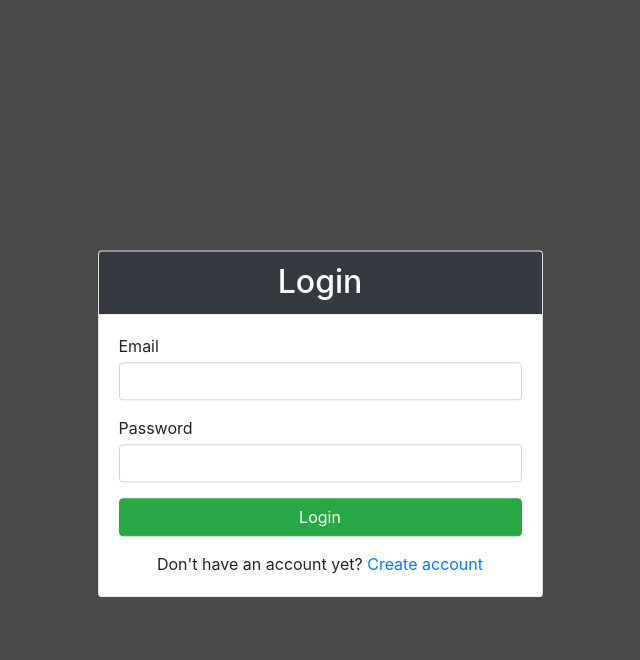
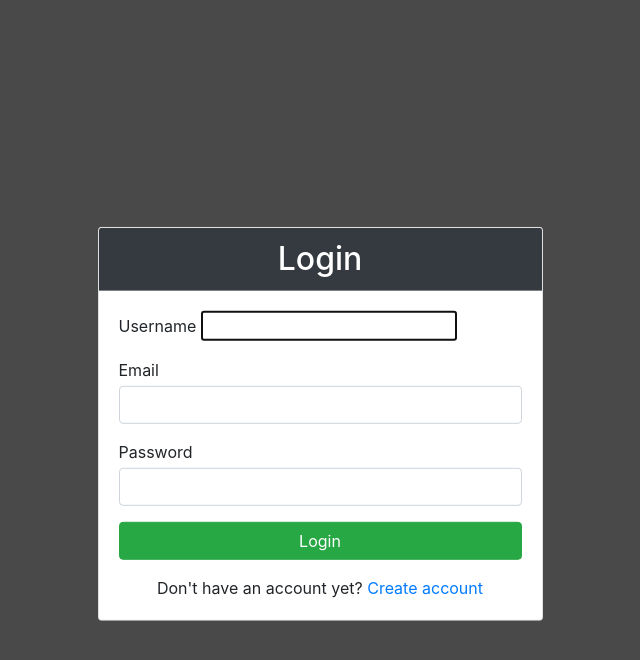
Before and after one commit to K-Krut/Marshall, a Django app: page /login/ in a window 1280 px wide. Shown: the top 660 px of the page, without its empty margins (320-960 px from the left). Run offline with Django 4.2, Linux system fonts and the light colour scheme.

Commit message:
login fixed

```diff
--- a/marshall/settings.py
+++ b/marshall/settings.py
@@ -27,7 +27,6 @@ SECRET_KEY = 'django-insecure-@t9bsv9^*0re$!e28fcqq$_1kr0_8#f^-xzw(q(1+w#a(l#bfd
 DEBUG = True
 
 ALLOWED_HOSTS = []
-
 
 # Application definition
 
@@ -144,7 +143,7 @@ STATICFILES_DIRS = [
 ]
 MEDIA_ROOT = os.path.join(BASE_DIR, "media/")
 
-
+LOGIN_REDIRECT_URL = '/'
 
 # Default primary key field type
 # https://docs.djangoproject.com/en/4.1/ref/settings/#default-auto-field
--- a/templates/users/login.html
+++ b/templates/users/login.html
@@ -13,9 +13,19 @@
         <div class="card-header bg-dark text-white text-center">
           <h2 class="mb-0">Login</h2>
         </div>
+
         <div class="card-body">
           <form action="{% url 'login' %}" method="post">
             {% csrf_token %}
+
+            <div class="form-group">
+              <label for="{{form.username.id_for_label}}" class="mb-1">Username</label>
+              {{form.username}}
+              <div class="invalid-feedback">
+                {{form.username.errors}}
+              </div>
+            </div>
+
             <div class="form-group">
               <label for="{{form.email.id_for_label}}" class="mb-1">Email</label>
               {{form.email}}
@@ -23,6 +33,7 @@
                 {{form.email.errors}}
               </div>
             </div>
+
             <div class="form-group">
               <label for="{{form.password.id_for_label}}" class="mb-1">Password</label>
               {{form.password}}
@@ -30,6 +41,7 @@
                 {{form.password.errors}}
               </div>
             </div>
+
             <div class="form-group text-center">
               <button type="submit" name="submit_button" class="btn btn-success btn-block">Login</button>
             </div>
--- a/users/views.py
+++ b/users/views.py
@@ -25,13 +25,16 @@ class LoginUser(DataMixin, SuccessMessageMixin, LoginView):
     form_class = LoginUserForm
     template_name = 'users/login.html'
     error_message = "Something went wrong"
-    success_url = reverse_lazy("")
+    success_url = reverse_lazy("home")
     user = ""
+    # next_page = '/'
+    # next = 'home'
     success_message = f"Successfully login"
 
     def get_context_data(self, *args, **kwargs):
         context = super().get_context_data(**kwargs)
         c_def = self.get_user_context(title="Login")
+        print(context)
         return dict(list(context.items()) + list(c_def.items()))
 
 
```
Also changed, not shown: users/models.py (+0 -59 lines), db.sqlite3.
